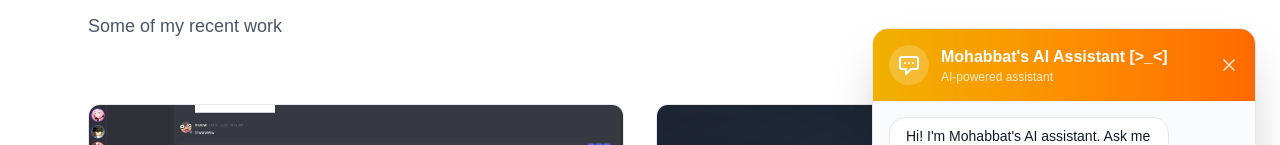
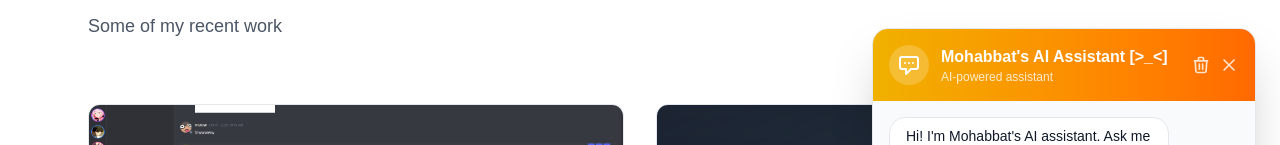
Before and after one commit to Andrew-Velox/mohabbat.me, a Next.js app: page /projects in a window 1280 px wide. Both pictures are taken after a click on the button 1228 px from the left and 692 px from the top of the page. Shown: the part 144-289 px from the top of the page. Built offline with nearby package versions, Linux system fonts and the light colour scheme.

Commit message:
added session id to store previous messages

```diff
--- a/src/components/ChatBot.tsx
+++ b/src/components/ChatBot.tsx
@@ -13,11 +13,24 @@ export default function ChatBot() {
   const [messages, setMessages] = useState<Message[]>([]);
   const [inputValue, setInputValue] = useState('');
   const [isLoading, setIsLoading] = useState(false);
+  const [sessionId, setSessionId] = useState<string | null>(null); // ✅ ADD THIS
   const messagesEndRef = useRef<HTMLDivElement>(null);
   const inputRef = useRef<HTMLInputElement>(null);
   const chatContainerRef = useRef<HTMLDivElement>(null);
 
   const API_URL = 'https://simpeai.onrender.com/api/chat';
+  // const API_URL = 'http://127.0.0.1:5000/api/chat';
+
+  // ✅ ADD: Load session_id from localStorage on mount
+  useEffect(() => {
+    if (typeof window !== 'undefined') {
+      const savedSessionId = localStorage.getItem('chat_session_id');
+      if (savedSessionId) {
+        setSessionId(savedSessionId);
+        console.log('Loaded session_id from localStorage:', savedSessionId);
+      }
+    }
+  }, []);
 
   const scrollToBottom = () => {
     messagesEndRef.current?.scrollIntoView({ behavior: 'smooth' });
@@ -27,10 +40,8 @@ export default function ChatBot() {
     scrollToBottom();
   }, [messages]);
 
-  // Focus input when chat opens with a small delay
   useEffect(() => {
     if (isOpen && inputRef.current) {
-      // Add a small delay to ensure the transition is complete
       setTimeout(() => {
         inputRef.current?.focus();
       }, 100);
@@ -86,14 +97,24 @@ export default function ChatBot() {
     setIsLoading(true);
 
     try {
+      // ✅ MODIFIED: Include session_id in the request
+      const requestBody: { question: string; session_id?: string | null } = {
+        question: questionText,
+      };
+
+      // Only include session_id if it exists
+      if (sessionId) {
+        requestBody.session_id = sessionId;
+      }
+
+      console.log('Sending request with:', requestBody);
+
       const response = await fetch(API_URL, {
         method: 'POST',
         headers: {
           'Content-Type': 'application/json',
         },
-        body: JSON.stringify({
-          question: questionText,
-        }),
+        body: JSON.stringify(requestBody),
       });
 
       if (!response.ok) {
@@ -101,6 +122,16 @@ export default function ChatBot() {
       }
 
       const data = await response.json();
+      console.log('Received response:', data);
+
+      // ✅ ADD: Store session_id from response
+      if (data.session_id && !sessionId) {
+        setSessionId(data.session_id);
+        if (typeof window !== 'undefined') {
+          localStorage.setItem('chat_session_id', data.session_id);
+          console.log('Saved new session_id:', data.session_id);
+        }
+      }
 
       const botMessage: Message = {
         id: (Date.now() + 1).toString(),
@@ -124,6 +155,25 @@ export default function ChatBot() {
     } finally {
       setIsLoading(false);
     }
+  };
+
+  // ✅ ADD: Function to clear conversation and reset session
+  const clearConversation = () => {
+    setMessages([]);
+    setSessionId(null);
+    if (typeof window !== 'undefined') {
+      localStorage.removeItem('chat_session_id');
+      console.log('Cleared session_id');
+    }
+    // Add welcome message back
+    setMessages([
+      {
+        id: 'welcome',
+        text: "Hi! I'm Mohabbat's AI assistant. Ask me anything about his skills, projects, or experience! I respond as Mohabbat when he's unavailable",
+        sender: 'bot',
+        timestamp: new Date(),
+      },
+    ]);
   };
 
   const handleKeyPress = (e: React.KeyboardEvent) => {
@@ -168,6 +218,27 @@ export default function ChatBot() {
                 <p className="text-white/80 text-xs">AI-powered assistant</p>
               </div>
             </div>
+            <div className="flex items-center gap-2">
+              {/* ✅ ADD: Clear conversation button */}
+              <button
+                onClick={clearConversation}
+                className="text-white/80 hover:text-white transition-colors"
+                title="Clear conversation"
+              >
+                <svg
+                  className="w-5 h-5"
+                  fill="none"
+                  stroke="currentColor"
+                  viewBox="0 0 24 24"
+                >
+                  <path
+                    strokeLinecap="round"
+                    strokeLinejoin="round"
+                    strokeWidth={2}
+                    d="M19 7l-.867 12.142A2 2 0 0116.138 21H7.862a2 2 0 01-1.995-1.858L5 7m5 4v6m4-6v6m1-10V4a1 1 0 00-1-1h-4a1 1 0 00-1 1v3M4 7h16"
+                  />
+                </svg>
+              </button>
               <button
                 onClick={() => setIsOpen(false)}
                 className="text-white/80 hover:text-white transition-colors"
@@ -186,6 +257,7 @@ export default function ChatBot() {
                   />
                 </svg>
               </button>
+            </div>
           </div>
 
           {/* Messages */}
```
Lines whose indentation alone changed are shown as unchanged.
